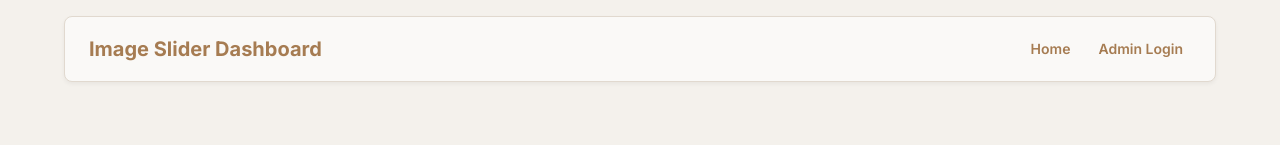
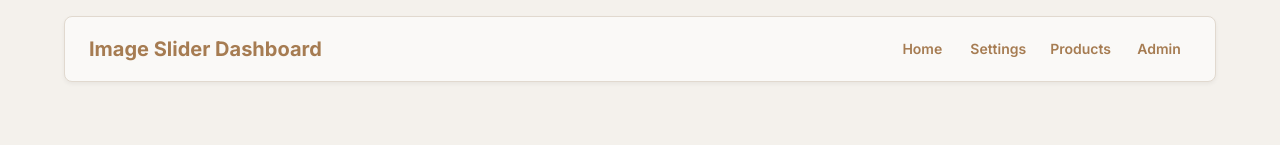
Before and after one commit to AhmetYilmaz535/homelytreasures, a React (Vite) app: page /admin-login in a window 1280 px wide. Shown: the top 145 px of the page. Built offline with nearby package versions, Linux system fonts and the light colour scheme; no server answers; the database is empty.

Commit message:
Fix Firebase configuration and routing issues

```diff
--- a/src/App.jsx
+++ b/src/App.jsx
@@ -108,7 +108,6 @@ const Header = () => {
 
   const location = useLocation();
   const isHomePage = location.pathname === '/';
-  const isLoggedIn = localStorage.getItem('isAdminLoggedIn') === 'true';
 
   useEffect(() => {
     const loadSettings = () => {
@@ -151,8 +150,6 @@ const Header = () => {
             >
               Home
             </Button>
-            {isLoggedIn && (
-              <>
             <Button
               color="primary"
               component={Link}
@@ -175,20 +172,8 @@ const Header = () => {
               to="/admin"
               sx={{ borderRadius: 2 }}
             >
-                  Admin Panel
+              Admin
             </Button>
-              </>
-            )}
-            {!isLoggedIn && (
-              <Button
-                color="primary"
-                component={Link}
-                to="/admin-login"
-                sx={{ borderRadius: 2 }}
-              >
-                Admin Login
-              </Button>
-            )}
           </Box>
         )}
       </Toolbar>
```
Lines whose indentation alone changed are shown as unchanged.
